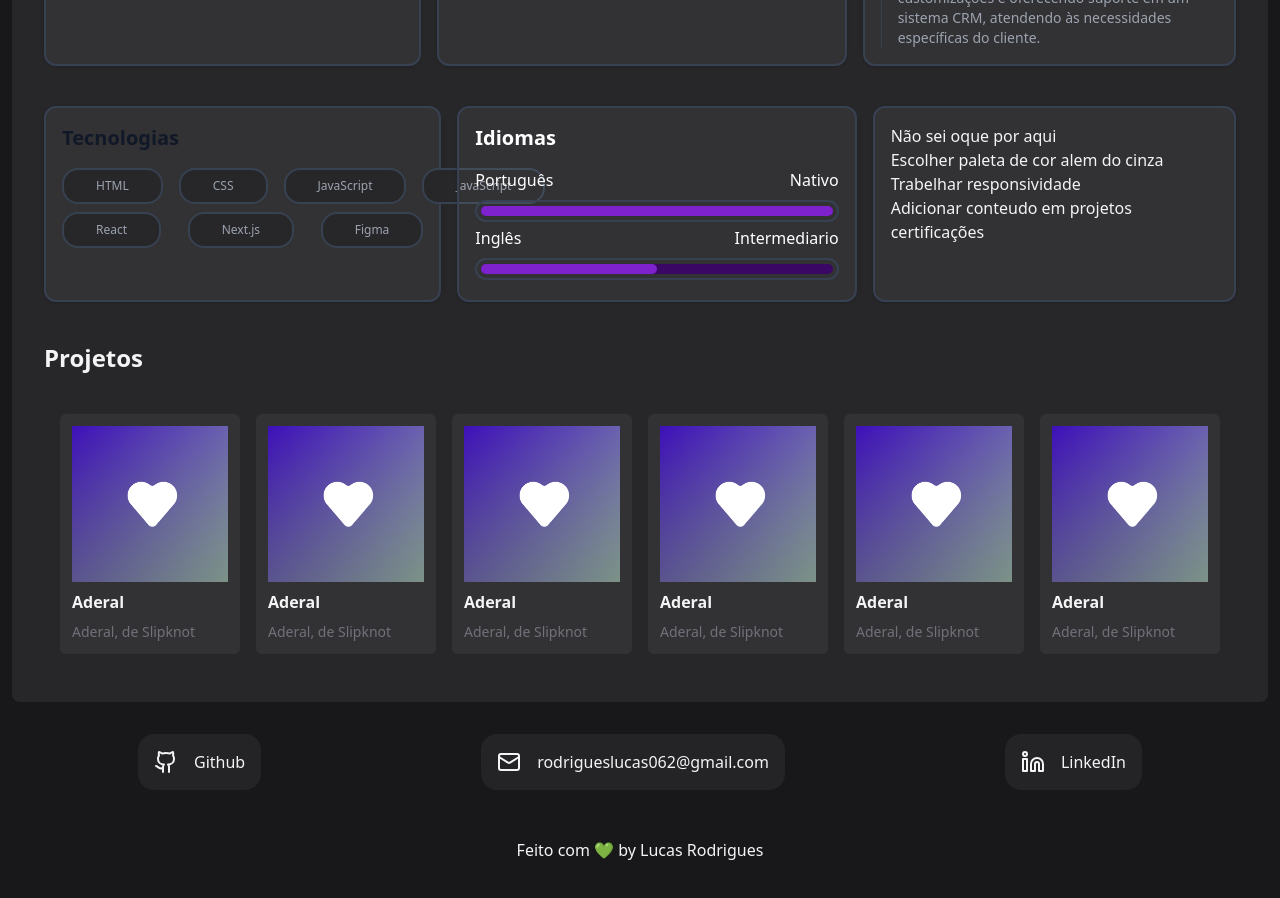
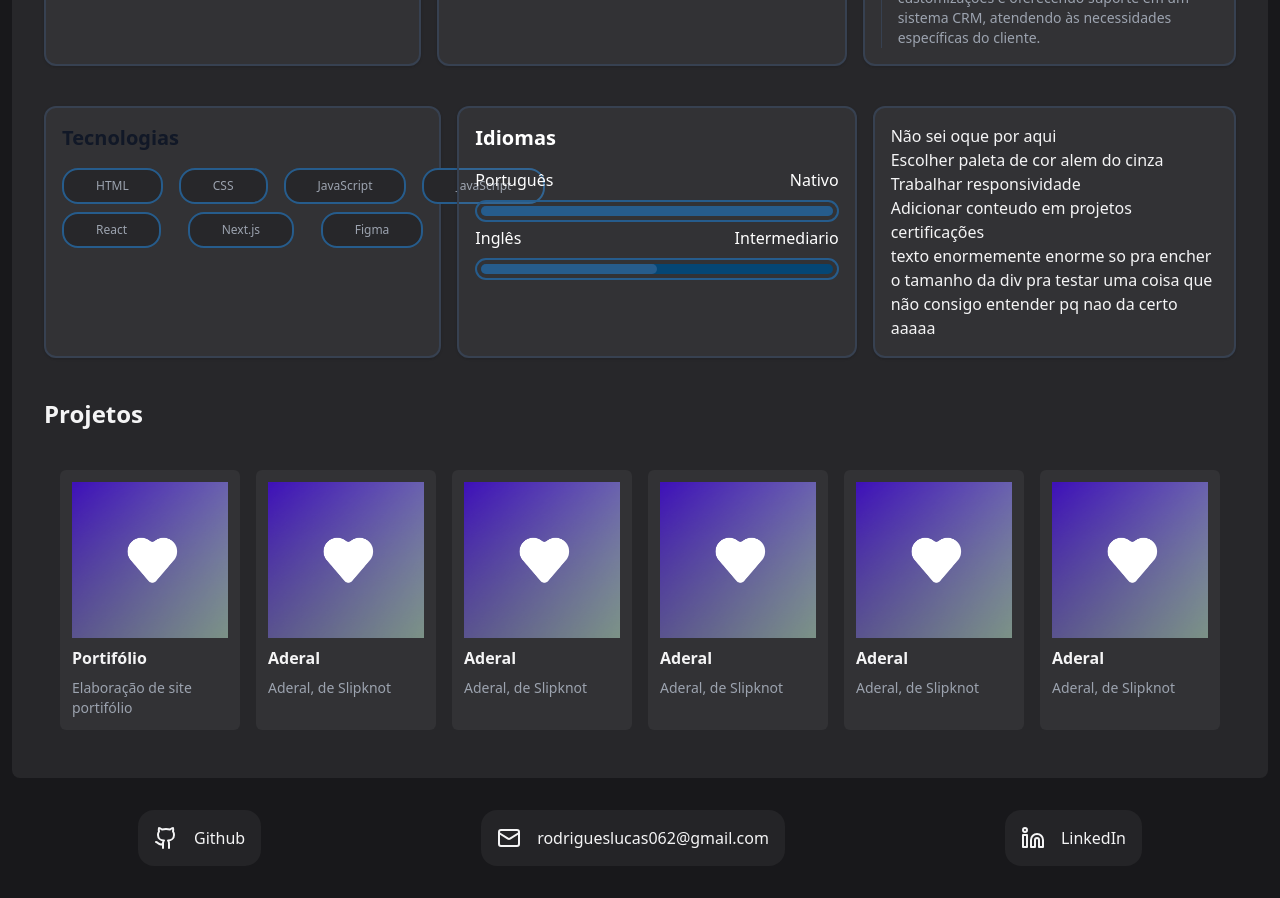
Before and after one commit to rodrigueslucas062/portfolio, a Next.js app: page / in a window 1280 px wide. Shown: the part 760-1658 px from the top of the page. Built offline with nearby package versions, Linux system fonts and the light colour scheme.

Commit message:
🚸Color palette and accessibility improvements

```diff
--- a/src/components/habilidades/Habilidades.jsx
+++ b/src/components/habilidades/Habilidades.jsx
@@ -6,27 +6,27 @@ const Habilidades = () => {
                     <h1 className="mb-4 text-xl font-bold text-gray-900 dark:text-white">Tecnologias</h1>
                     <div className="flex flex-col space-y-2">
                         <div className="flex flex-col-5 gap-4 justify-between">
-                            <div className="bg-zinc-800 p-2 px-4 rounded-2xl border-2 border-gray-700 flex items-center justify-center">
+                            <div className="bg-zinc-800 p-2 px-4 rounded-2xl border-2 border-azul-claro flex items-center justify-center">
                                 <span className="text-xs text-gray-400 px-4 ">HTML</span>
                             </div>
-                            <div className="bg-zinc-800 p-2 px-4 rounded-2xl border-2 border-gray-700 flex items-center justify-center">
+                            <div className="bg-zinc-800 p-2 px-4 rounded-2xl border-2 border-azul-claro flex items-center justify-center">
                                 <span className="text-xs text-gray-400 px-4 ">CSS</span>
                             </div>
-                            <div className="bg-zinc-800 p-2 px-4 rounded-2xl border-2 border-gray-700 flex items-center justify-center">
+                            <div className="bg-zinc-800 p-2 px-4 rounded-2xl border-2 border-azul-claro flex items-center justify-center">
                                 <span className="text-xs text-gray-400 px-4 ">JavaScript</span>
                             </div>
-                            <div className="bg-zinc-800 p-2 px-4 rounded-2xl border-2 border-gray-700 flex items-center justify-center">
+                            <div className="bg-zinc-800 p-2 px-4 rounded-2xl border-2 border-azul-claro flex items-center justify-center">
                                 <span className="text-xs text-gray-400 px-4 ">JavaScript</span>
                             </div>
                         </div>
                         <div className="flex flex-col-5 gap-4 justify-between">
-                            <div className="bg-zinc-800 p-2 px-4 rounded-2xl border-2 border-gray-700 flex items-center justify-center">
+                            <div className="bg-zinc-800 p-2 px-4 rounded-2xl border-2 border-azul-claro flex items-center justify-center">
                                 <span className="text-xs text-gray-400 px-4 ">React</span>
                             </div>
-                            <div className="bg-zinc-800 p-2 px-4 rounded-2xl border-2 border-gray-700 flex items-center justify-center">
+                            <div className="bg-zinc-800 p-2 px-4 rounded-2xl border-2 border-azul-claro flex items-center justify-center">
                                 <span className="text-xs text-gray-400 px-4 ">Next.js</span>
                             </div>
-                            <div className="bg-zinc-800 p-2 px-4 rounded-2xl border-2 border-gray-700 flex items-center justify-center">
+                            <div className="bg-zinc-800 p-2 px-4 rounded-2xl border-2 border-azul-claro flex items-center justify-center">
                                 <span className="text-xs text-gray-400 px-4 ">Figma</span>
                             </div>
                         </div>
@@ -41,9 +41,9 @@ const Habilidades = () => {
                             <span className="text-base font-medium text-white">Português</span>
                             <span className="text-base font-medium text-white">Nativo</span>
                         </div>
-                        <div className="flex flex-col border-2 border-gray-700 group-hover:border-gray-500 rounded-full justify-between mb-1 p-1">
-                            <div className="w-full rounded-full h-2.5 bg-purple-950">
-                                <div className="bg-purple-700 h-2.5 rounded-full w-full"></div>
+                        <div className="flex flex-col border-2 border-azul-claro group-hover:border-gray-500 rounded-full justify-between mb-1 p-1">
+                            <div className="w-full rounded-full h-2.5 bg-azul-petroleo">
+                                <div className="bg-azul-claro h-2.5 rounded-full w-full"></div>
                             </div>
                         </div>
                     </div>
@@ -52,9 +52,9 @@ const Habilidades = () => {
                             <span className="text-base font-medium text-white">Inglês</span>
                             <span className="text-base font-medium text-white">Intermediario</span>
                         </div>
-                        <div className="flex flex-col border-2 border-gray-700 group-hover:border-gray-500 rounded-full justify-between mb-1 p-1">
-                            <div className="w-full rounded-full h-2.5 bg-purple-950">
-                                <div className="bg-purple-700 h-2.5 rounded-full w-1/2"></div>
+                        <div className="flex flex-col border-2 border-azul-claro group-hover:border-gray-500 rounded-full justify-between mb-1 p-1">
+                            <div className="w-full rounded-full h-2.5 bg-azul-petroleo">
+                                <div className="bg-azul-claro h-2.5 rounded-full w-1/2"></div>
                             </div>
                         </div>
                     </div>
@@ -62,12 +62,13 @@ const Habilidades = () => {
             </div>
             <div className="flex flex-1 w-1/3">
                 <div className="flex flex-col flex-1 group w-full max-w-xl bg-white/5 rounded-xl shadow border-2 border-gray-700 hover:bg-white/10 p-4">
-                    <div className="flex flex-col">
+                    <div className="flex flex-col w-full">
                         <h1>Não sei oque por aqui</h1>
                         <h1>Escolher paleta de cor alem do cinza</h1>
-                        <h1>Trabelhar responsividade</h1>
+                        <h1>Trabalhar responsividade</h1>
                         <h1>Adicionar conteudo em projetos</h1>
                         <h1>certificações</h1>
+                        <h1>texto enormemente enorme so pra encher o tamanho da div pra testar uma coisa que não consigo entender pq nao da certo aaaaa</h1>
                     </div>
                 </div>
             </div>
--- a/src/components/main/Main.jsx
+++ b/src/components/main/Main.jsx
@@ -10,33 +10,33 @@ const MainContent = () => {
                     <div className="grid grid-cols-6 gap-4 mt-4">
                         <a href="" className="bg-white/5 p-3 rounded-md flex flex-col gap-2 hover:bg-white/10">
                             <Image className="w-auto" src={Curtidas} alt="Capa playlist" width={190} height={190} />
-                            <strong className="font-semi-bold">Aderal</strong>
-                            <span className="text-sm text-zinc-500">Aderal, de Slipknot</span>
+                            <strong className="font-semi-bold">Portifólio</strong>
+                            <span className="text-sm text-gray-400">Elaboração de site portifólio</span>
                         </a>
                         <a href="" className="bg-white/5 p-3 rounded-md flex flex-col gap-2 hover:bg-white/10">
                             <Image className="w-auto" src={Curtidas} alt="Capa playlist" width={190} height={190} />
                             <strong className="font-semi-bold">Aderal</strong>
-                            <span className="text-sm text-zinc-500">Aderal, de Slipknot</span>
+                            <span className="text-sm text-gray-400">Aderal, de Slipknot</span>
                         </a>
                         <a href="" className="bg-white/5 p-3 rounded-md flex flex-col gap-2 hover:bg-white/10">
                             <Image className="w-auto" src={Curtidas} alt="Capa playlist" width={190} height={190} />
                             <strong className="font-semi-bold">Aderal</strong>
-                            <span className="text-sm text-zinc-500">Aderal, de Slipknot</span>
+                            <span className="text-sm text-gray-400">Aderal, de Slipknot</span>
                         </a>
                         <a href="" className="bg-white/5 p-3 rounded-md flex flex-col gap-2 hover:bg-white/10">
                             <Image className="w-auto" src={Curtidas} alt="Capa playlist" width={190} height={190} />
                             <strong className="font-semi-bold">Aderal</strong>
-                            <span className="text-sm text-zinc-500">Aderal, de Slipknot</span>
+                            <span className="text-sm text-gray-400">Aderal, de Slipknot</span>
                         </a>
                         <a href="" className="bg-white/5 p-3 rounded-md flex flex-col gap-2 hover:bg-white/10">
                             <Image className="w-auto" src={Curtidas} alt="Capa playlist" width={190} height={190} />
                             <strong className="font-semi-bold">Aderal</strong>
-                            <span className="text-sm text-zinc-500">Aderal, de Slipknot</span>
+                            <span className="text-sm text-gray-400">Aderal, de Slipknot</span>
                         </a>
                         <a href="" className="bg-white/5 p-3 rounded-md flex flex-col gap-2 hover:bg-white/10">
                             <Image className="w-auto" src={Curtidas} alt="Capa playlist" width={190} height={190} />
                             <strong className="font-semi-bold">Aderal</strong>
-                            <span className="text-sm text-zinc-500">Aderal, de Slipknot</span>
+                            <span className="text-sm text-gray-400">Aderal, de Slipknot</span>
                         </a>
                     </div>
                 </div>
```
Also changed, not shown: src/components/sobre/Sobre.jsx (+81 -6 lines).
